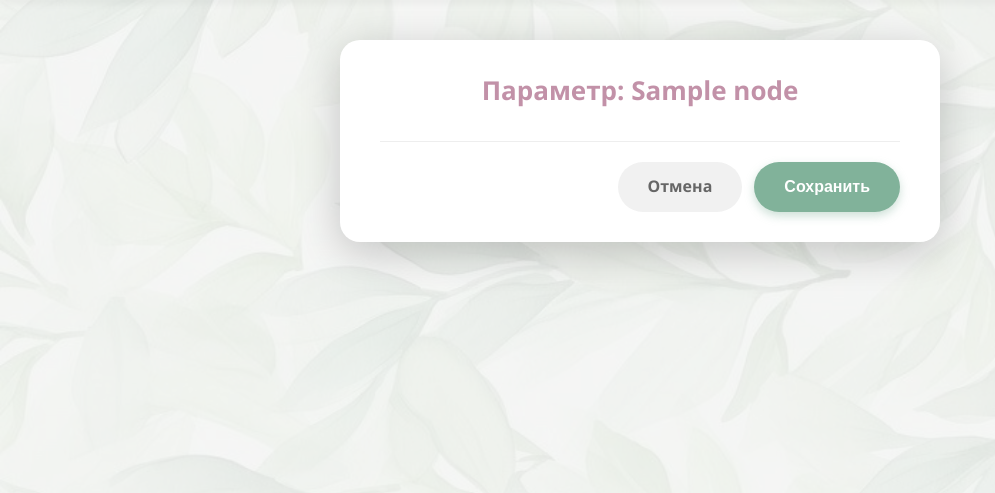
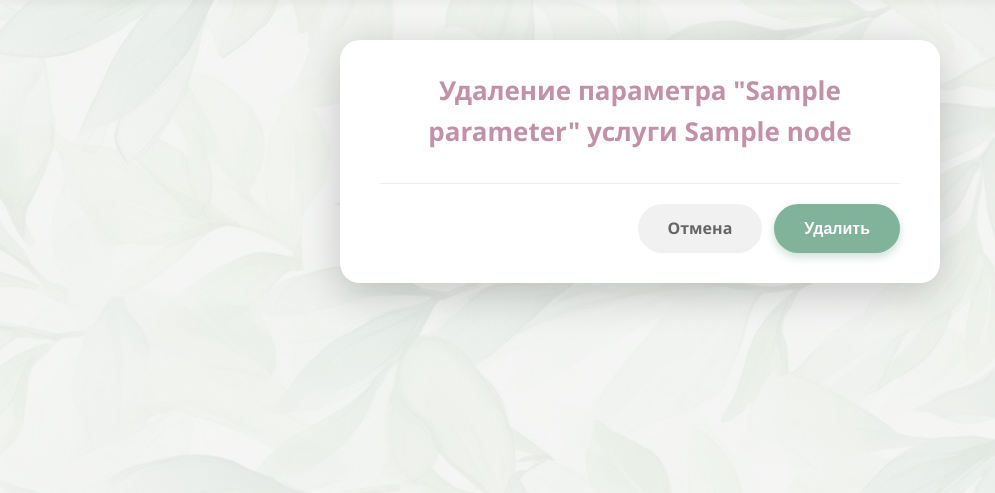
Before and after one commit to juuxi/beauty_salon, a Django app: page /typical_services/1/parameters/1/delete/ in a window 1280 px wide. Shown: the part 74-567 px from the top of the page, without its empty margins (0-995 px from the left). Run offline with Django 5.2, Linux system fonts and the light colour scheme; a user stored in the database is signed in; tables that the repository leaves empty hold one stand-in row (values such as "Sample post"); parts of the project's set-up code (start-up, migrations or seed data) failed here and were passed over.

Commit message:
fix parameter_node delete form

```diff
--- a/beauty_salon/master_dashboard/views.py
+++ b/beauty_salon/master_dashboard/views.py
@@ -642,6 +642,10 @@ class StandardNodeParameterDeleteView(DeleteView):
             StandardNode,
             pk=self.kwargs['standard_node_id'],
         )
+        context['parameter_node'] = get_object_or_404(
+            ParameterNode,
+            pk=self.kwargs['parameter_node_id'],
+        )
         return context
 
 
--- a/beauty_salon/templates/standard_node/standard_node_parameter-create.html
+++ b/beauty_salon/templates/standard_node/standard_node_parameter-create.html
@@ -5,7 +5,7 @@
 {% block content %}
 <div class="form-page">
     <div class="form-card">
-        <h2 class="form-title">Параметр: {{ standard_node.name }}</h2>
+        <h2 class="form-title">{% if '/delete/' in request.path %}Удаление параметра "{{ parameter_node.parameter.name }}" услуги {{ standard_node.name }}{% else %}Добавление параметра для услуги {{ standard_node.name }}{% endif %}</h2>
         <form method="post" class="styled-form">
             {% csrf_token %}
             {% if not '/delete/' in request.path %}
@@ -13,7 +13,7 @@
             {% endif %}
             <div class="form-actions">
                 <a href="{% url 'master_dashboard:standard_node_parameters' standard_node_id=standard_node.id %}" class="btn btn-cancel">Отмена</a>
-                <button type="submit" class="btn btn-save">Сохранить</button>
+                <button type="submit" class="btn btn-save">{% if '/delete/' in request.path %}Удалить{% else %}Сохранить{% endif %}</button>
             </div>
         </form>
     </div>
```
